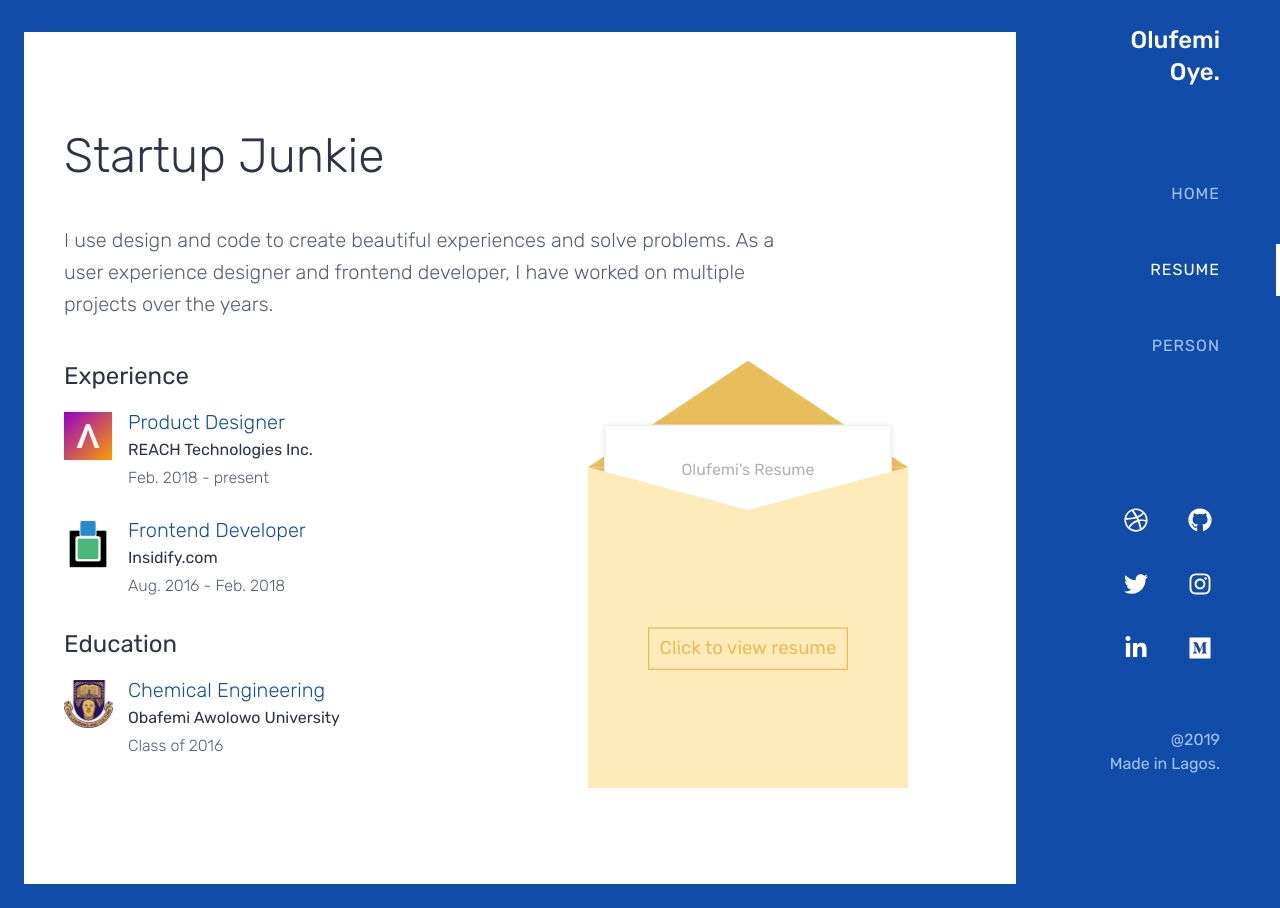
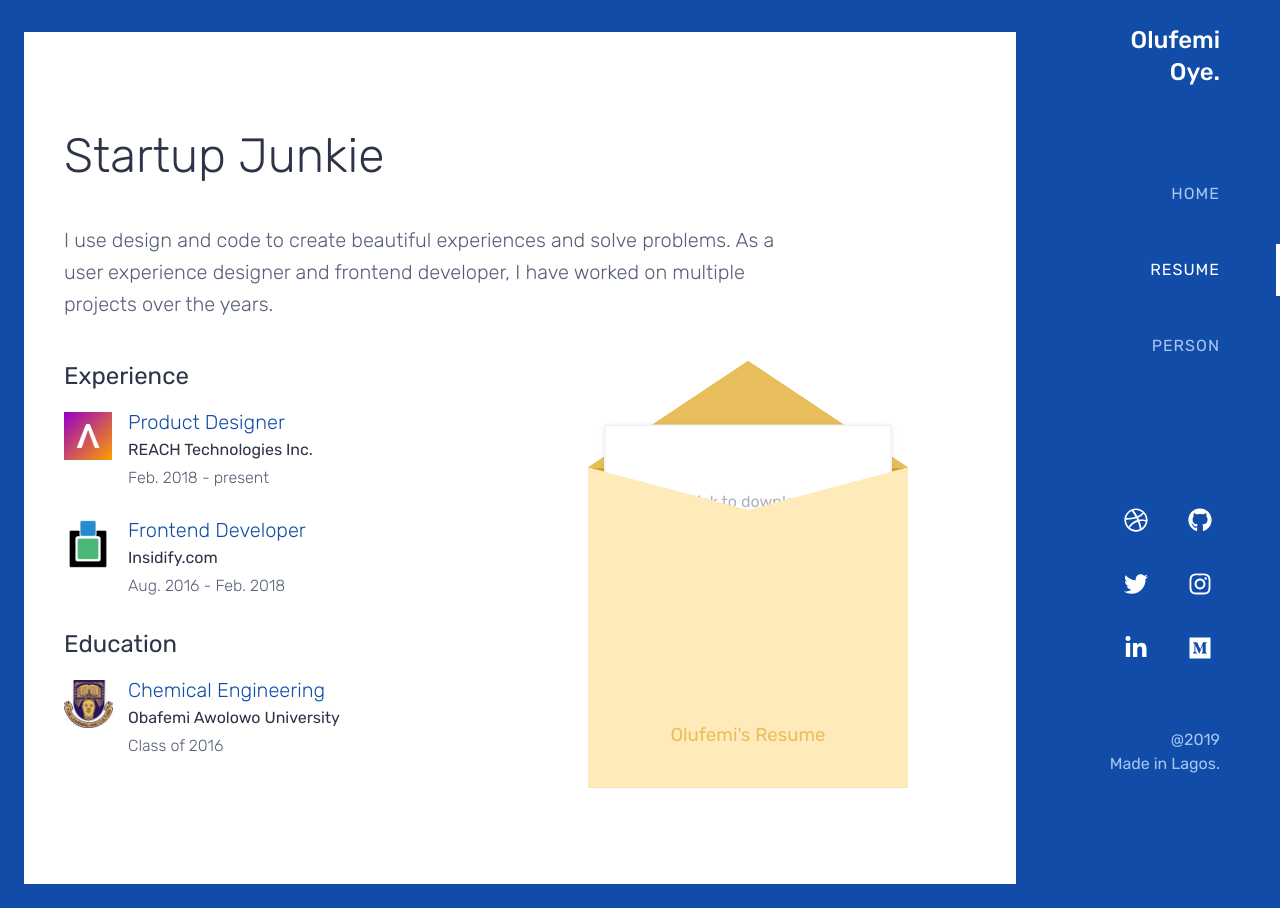
Before and after one commit to olufemioye/olufemioye.com-V2, a Vue app: page /resume in a window 1280 px wide. Built offline with nearby package versions, Linux system fonts and the light colour scheme.

Commit message:
resume animations

```diff
--- a/src/components/ResumeEnvelope.vue
+++ b/src/components/ResumeEnvelope.vue
@@ -3,7 +3,7 @@
 		<div class="resume-envelope__back"></div>
 		<div class="resume-paper"></div>
 		<div class="resume-envelope__front">
-			<span class="resume-envelope__cta">Click to view resume</span>
+			<span class="resume-envelope__cta">Olufemi's Resume</span>
 		</div>
 	</a>
 </template>
@@ -40,9 +40,17 @@ $magnifiaction: 4/3;
 	height: $envelope-height;
 	width: $envelope-width;
 	margin: 0 auto;
+	transition: .5s ease-in-out all;
 
 	@include breakpoint-min(xl) {
 		transform: scale(1.33333333333333)
+	}
+
+	&:hover,&:focus {
+		.resume-paper {
+			top: 0rem;
+			animation: none;
+		}
 	}
 }
 
@@ -52,7 +60,7 @@ $magnifiaction: 4/3;
 	left: 0;
 	width: $envelope-width;
 	height: $back-height;
-	background: $back-color;
+	background: darken($back-color, 15%);
 
 	&::before {
 		content: '';
@@ -64,13 +72,16 @@ $magnifiaction: 4/3;
 		border-style: solid;
 		border-width: 0 ($envelope-width/2) $back-flap-height ($envelope-width/2);
 		border-color: transparent transparent $back-color transparent;
+		transition: .5s ease-in-out all;
+		transition-delay: .5s;
+		transform-origin: bottom;
 	}
 }
 
 .resume-envelope__front {
 	display: flex;
 	justify-content: center;
-	align-items: center;
+	align-items: flex-end;
 	position: absolute;
 	bottom: 0;
 	left: 0;
@@ -103,8 +114,9 @@ $magnifiaction: 4/3;
 	color: $back-color;
 	font-size: .875rem;
 	text-align: center;
-	padding: .5rem;
-	border: 1px solid $back-color;
+	margin-bottom: 2rem;
+	// padding: .5rem;
+	// border: 1px solid $back-color;
 }
 
 .resume-paper {
@@ -116,16 +128,53 @@ $magnifiaction: 4/3;
 	background: $white;
 	border: 1px solid rgba($snow, .5);
 	box-shadow: 0 0 .25rem rgba($black, .08);
+	transition: inherit;
+	animation: 10s bounce infinite;
+	animation-delay: 3s;
 	&::after {
-		content: "Olufemi's Resume";
+		content: "Click to download ";
 		display: block;
 		position: relative;
 		font-size: .75rem;
 		color: $smoke;
 		text-align: center;
 		line-height: 1.5;
-		margin-top: 1.5rem;
+		margin-top: 3rem;
 	}
 }
 
+@keyframes bounce {
+  from,
+  3%,
+  7%,
+  10%,
+  to {
+    animation-timing-function: cubic-bezier(0.215, 0.61, 0.355, 1);
+    transform: translate3d(0, 0, 0);
+  }
+
+  5%,
+  6% {
+    animation-timing-function: cubic-bezier(0.755, 0.05, 0.855, 0.06);
+    transform: translate3d(0, -1rem, 0);
+  }
+
+  8% {
+    animation-timing-function: cubic-bezier(0.755, 0.05, 0.855, 0.06);
+    transform: translate3d(0, -.5rem, 0);
+  }
+
+  11% {
+    transform: translate3d(0, -.125rem, 0);
+	}
+	13% {
+		transform: translate3d(0, 0, 0);
+	}
+}
+
+.bounce {
+  animation-name: bounce;
+  transform-origin: center bottom;
+}
+
 </style>
```
